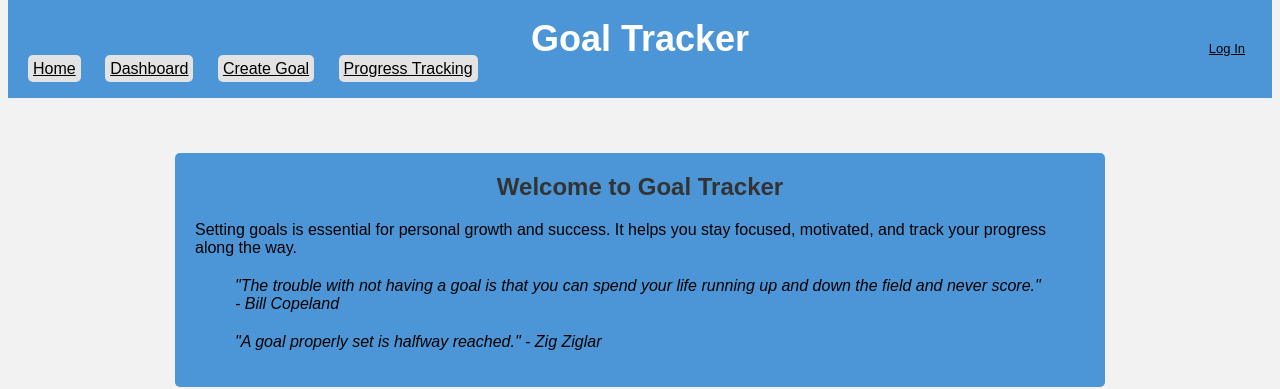
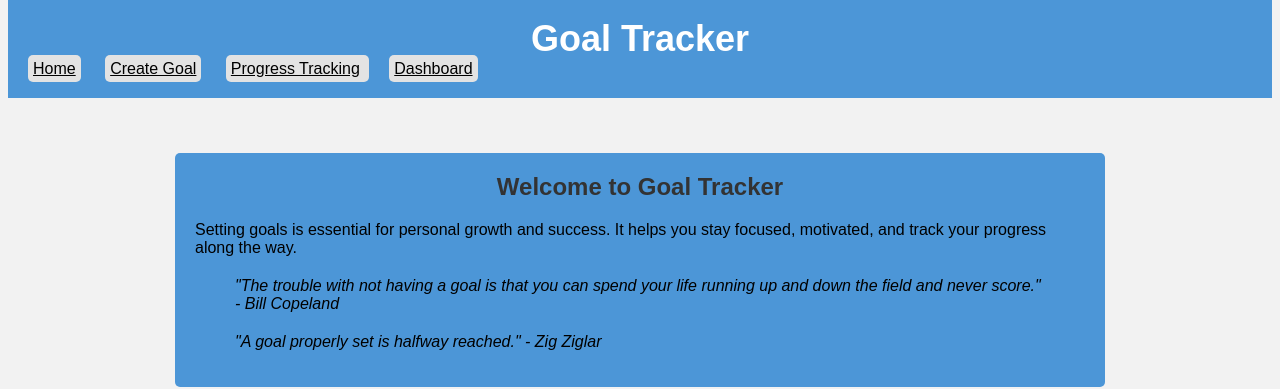
Before and after one commit to Yobamba/wdd330-proj, a website: page index.html in a window 1280 px wide. Shown: the top 389 px of the page. Drawn offline with Linux system fonts and the light colour scheme.

Commit message:
rearanged the nav elements in a way that makes more sense

```diff
--- a/index.html
+++ b/index.html
@@ -11,19 +11,19 @@
   <body>
     <header class="header-h1">
       <h1>Goal Tracker</h1>
-      <p class="log-in">
+      <!-- <p class="log-in">
         <span><a href="/view/login.html">Log In</a></span>
-      </p>
+      </p> -->
       <nav>
         <ul>
           <li><a href="/wdd330-proj/">Home</a></li>
-          <li><a href="/wdd330-proj/view/dashboard.html">Dashboard</a></li>
           <li><a href="/wdd330-proj/view/create_goal.html">Create Goal</a></li>
           <li>
             <a href="/wdd330-proj/view/progress_track.html"
               >Progress Tracking</a
             >
           </li>
+          <li><a href="/wdd330-proj/view/dashboard.html">Dashboard</a></li>
         </ul>
       </nav>
     </header>
```
Also changed, not shown: view/create_goal.html (+1 -1 lines), view/dashboard.html (+1 -1 lines), view/progress_track.html (+1 -1 lines).
